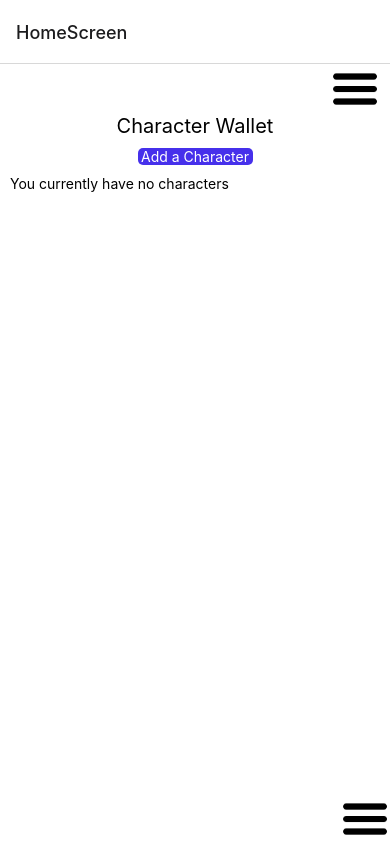
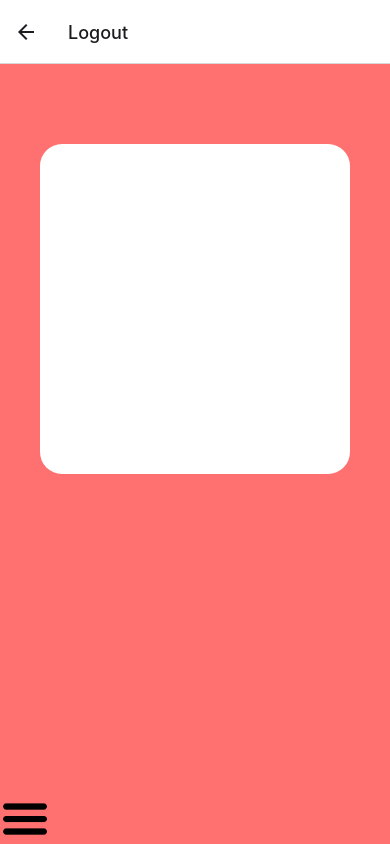
Before and after one commit to reece346/MayFly, a React Native app: screen /Logout in a window 390 px wide. Built offline with nearby package versions, Linux system fonts and the light colour scheme.

Commit message:
#23, #24, #20

```diff
--- a/App.js
+++ b/App.js
@@ -5,6 +5,7 @@ import {NavigationContainer} from '@react-navigation/native';
 import {createNativeStackNavigator} from '@react-navigation/native-stack';
 import {navigationRef} from './RootNavigation';
 import DropDown from './DropDown';
+import LogOutScreen from './screens/Logout';
 
 const Stack = createNativeStackNavigator();
 
@@ -24,6 +25,10 @@ export default function App() {
                 name = "Friends"
                 component = {FriendScreen}
             />
+            <Stack.Screen
+                name = "Logout"
+                component = {LogOutScreen}
+            />
         </Stack.Navigator>
         <DropDown />
     </NavigationContainer>
--- a/DropDown.js
+++ b/DropDown.js
@@ -15,12 +15,13 @@ const onSelectedItem = (val) =>{
         RootNavigation.navigate("Profile");
     if (val.name == "Friends")
         RootNavigation.navigate("Friends");
+    if (val.name == "Logout")
+        RootNavigation.navigate("Logout");
     setShowOption(false);
 }
     return (
         <View style = {styles.container}>
             <TouchableOpacity
-                //style = {styles.dropDownStyle}
                 activeOpacity={0.8}
                 onPress={() => setShowOption(!showOption)}
             >
@@ -35,7 +36,7 @@ const onSelectedItem = (val) =>{
                             onPress={()=>onSelectedItem(val)}
                         >
                             <Text>{val.name}</Text>
-                        </TouchableOpacity>
+                        </TouchableOpacity> //add animation?
                     )
                 })}
             </View>)}
@@ -47,15 +48,13 @@ const styles = StyleSheet.create({
     dropDownStyle:{
         height: 15,
         width: 35,
-        alignSelf: 'flex-end',
         marginTop: -50,
         padding: 25,
         borderRadius: 6,
         minHeight: 42,
-        justifyContent: 'center'
+        justifyContent: 'flex-end'
     },
     optionsStyle:{
-        alignSelf: 'flex-end',
         marginTop: -1,
     }
 });
--- a/screens/HomeScreen.js
+++ b/screens/HomeScreen.js
@@ -62,8 +62,7 @@ export default function HomeScreen() {
         value = {selectedItem}
         data = {hamburger}
         onSelect={onSelect}
-
-      />
+      ></DropDown>
       <Modal visible = {modalVisible}>
         <TouchableOpacity style = {styles.modalBackground} onPress={toggleModal}>
           <View style={styles.centered}>
--- a/screens/Logout.js
+++ b/screens/Logout.js
@@ -0,0 +1,32 @@
+import { StatusBar } from 'expo-status-bar';
+import React from 'react';
+import {Image,StyleSheet,Text,View,TouchableOpacity} from 'react-native';
+
+export default function LogOutScreen(){
+    return (
+
+
+        <View style={styles.container}>
+            <View style={styles.imageContainer}>
+
+            </View>
+        </View>
+    )
+}
+
+const styles = StyleSheet.create({
+    container:{
+        flex:1,
+        backgroundColor: '#FF7070',
+        alignItems:'center',
+        justifyCOntent:'center',
+    },
+    imageContainer:{
+        height:330,
+        width:310,
+        backgroundColor:'white',
+        borderRadius:22,
+        elevation:2,
+        top:80
+    }
+})
```
